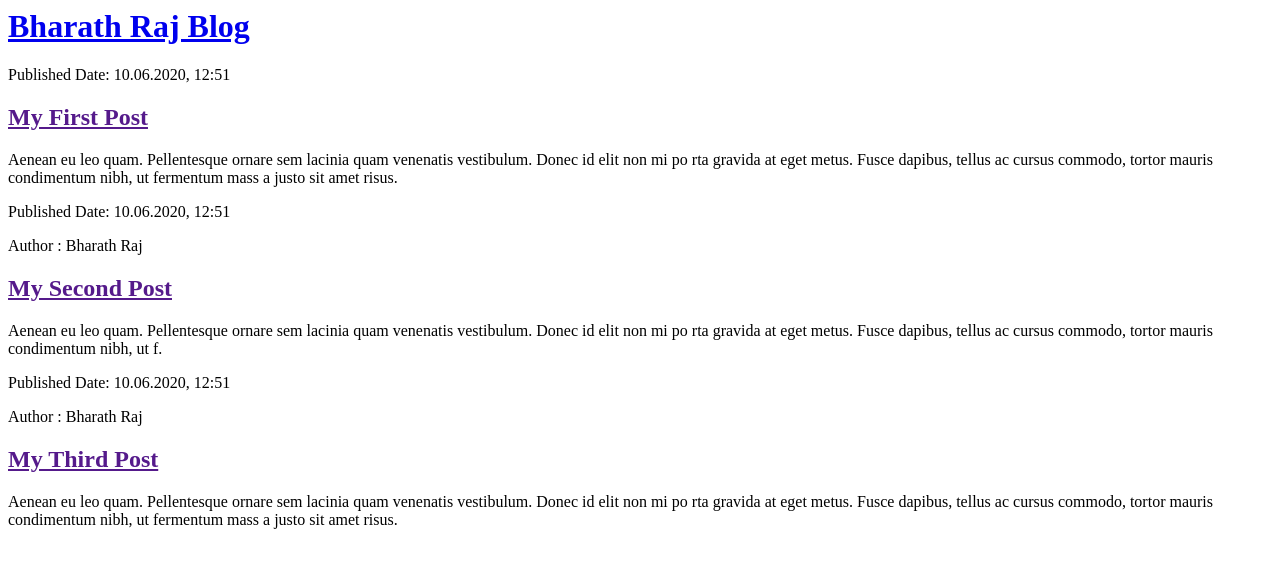
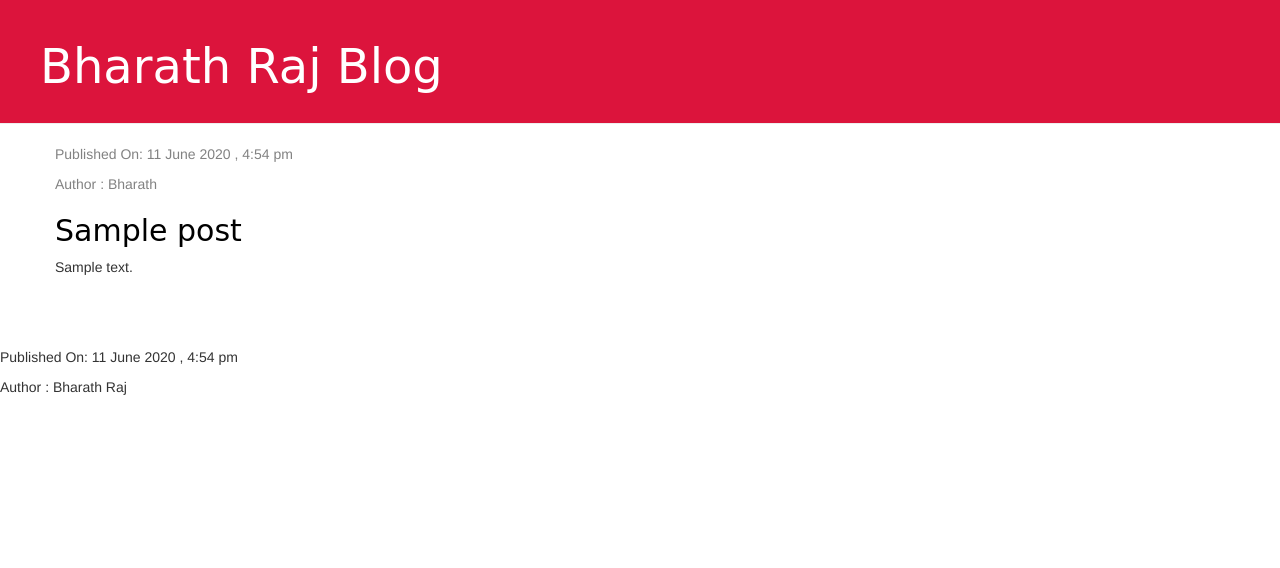
Before and after one commit to bharathrajenvision/my-first-blog, a Django app: template blog/templates/blog/post_list.html in a window 1280 px wide. Shown: the top 568 px of the page. Run offline with Django 3.2, Linux system fonts and the light colour scheme; the template is opened without the code that fills it: values that come from a table or form of the project are taken from there, others are empty; tables that the repository leaves empty hold one stand-in row (values such as "Sample post"); some libraries are stand-ins or nearby versions.

Commit message:
Need to add the Content

```diff
--- a/blog/models.py
+++ b/blog/models.py
@@ -4,9 +4,9 @@ from django.utils import timezone
 
 
 class Post(models.Model):
-    Author = models.ForeignKey(settings.AUTH_USER_MODEL, on_delete=models.CASCADE)
-    Title = models.CharField(max_length=200)
-    Text = models.TextField()
+    author = models.ForeignKey(settings.AUTH_USER_MODEL, on_delete=models.CASCADE)
+    title = models.CharField(max_length=200)
+    text = models.TextField()
     created_date = models.DateTimeField(default=timezone.now)
     published_date = models.DateTimeField(blank=True, null=True)
 
@@ -15,4 +15,4 @@ class Post(models.Model):
         self.save()
 
     def __str__(self):
-        return self.Title
+        return self.title
--- /dev/null
+++ b/blog/static/css/blog.css
@@ -0,0 +1,46 @@
+.page-header {
+    background-color: #DC143C;
+    margin-top: 0;
+    padding: 20px 20px 20px 40px;
+}
+
+.page-header h1, .page-header h1 a, .page-header h1 a:visited, .page-header h1 a:active {
+    color: #ffffff;
+    font-size: 36pt;
+    text-decoration: none;
+}
+
+.content {
+    margin-left: 40px;
+}
+
+h1, h2, h3, h4 {
+    font-family: 'Simonetta', cursive;
+}
+
+.date {
+    color: #828282;
+}
+
+.save {
+    float: right;
+}
+
+.post-form textarea, .post-form input {
+    width: 100%;
+}
+
+.top-menu, .top-menu:hover, .top-menu:visited {
+    color: #ffffff;
+    float: right;
+    font-size: 26pt;
+    margin-right: 20px;
+}
+
+.post {
+    margin-bottom: 70px;
+}
+
+.post h2 a, .post h2 a:visited {
+    color: #000000;
+}
--- a/blog/templates/blog/post_list.html
+++ b/blog/templates/blog/post_list.html
@@ -1,31 +1,35 @@
+{% load static %}
 <html>
 <head>
+<link href="//fonts.googleapis.com/css?family=Lobster&subset=latin,latin-ext" rel="stylesheet" type="text/css">
+<link rel="stylesheet" href="//maxcdn.bootstrapcdn.com/bootstrap/3.2.0/css/bootstrap.min.css">
+<link rel="stylesheet" href="//maxcdn.bootstrapcdn.com/bootstrap/3.2.0/css/bootstrap-theme.min.css">
+<link rel="stylesheet" href="{% static 'css/blog.css' %}">
 <title>Bharath Raj Blog</title>
 </head>
 <body>
+ <div class="page-header">
+    <h1><a href="/">Bharath Raj Blog</a></h1>
+</div>
+<div class="content container">
+    <div class="row">
+        <div class="col-md-8">
+            {% for post in posts %}
+                <div class="post">
+                    <div class="date">
+                        <p>Published On: 11 June 2020 , 4:54 pm </p>
+                        <p>Author : Bharath</p>
+                    </div>
+                    <h2><a href="">{{ post.title }}</a></h2>
+                    <p>{{ post.text|linebreaksbr }}</p>
+                </div>
+            {% endfor %}
+        </div>
+    </div>
+</div>
 	<div>
-<h1><a href="/">Bharath Raj Blog</a></h1>
-	</div>
-		<div>
-			<p>Published Date: 10.06.2020, 12:51 </p>
-			<h2><a href="">   My First Post  </a></h2>
-			<p>Aenean eu leo quam. Pellentesque ornare sem lacinia quam venenatis vestibulum. Donec id elit non mi po
-			rta gravida at eget metus. Fusce dapibus, tellus ac cursus commodo, tortor mauris condimentum nibh, ut fermentum mass a justo sit amet risus.</p>
-		</div>
-				<div>
-					<p>Published Date: 10.06.2020, 12:51 </p>
-					<p>Author : Bharath Raj </p>
-					<h2><a href="">   My Second Post  </a></h2>
-					<p>Aenean eu leo quam. Pellentesque ornare sem lacinia quam venenatis vestibulum. Donec id elit non mi po
-					rta gravida at eget metus. Fusce dapibus, tellus ac cursus commodo, tortor mauris condimentum nibh, ut f.</p>
-				</div>
-					 	<div>
-						<p>Published Date: 10.06.2020, 12:51 </p>
-						<p>Author : Bharath Raj </p>
-						<h2><a href="">   My Third Post   </a></h2>
-			   			<p>Aenean eu leo quam. Pellentesque ornare sem lacinia quam venenatis vestibulum. Donec id elit non mi po
-						rta gravida at eget metus. Fusce dapibus, tellus ac cursus commodo, tortor mauris condimentum nibh, ut fermentum mass a justo sit amet risus.</p>
-						</div>
+    	 <p>Published On: 11 June 2020 , 4:54 pm </p>
+    	 <p>Author : Bharath Raj</p>
+    </div>
 </body>
-
 </html>
--- a/blog/views.py
+++ b/blog/views.py
@@ -1,6 +1,10 @@
 from django.shortcuts import render
+from django.utils import timezone
+from .models import Post
+
 
 # Create your views here.
 
 def post_list(request):
-	return render(request, 'blog/post_list.html', {})
+	posts = Post.objects.filter(title__contains='My')
+	return render(request, 'blog/post_list.html', {'posts': posts})
```
Also changed, not shown: blog/migrations/0001_initial.py.
